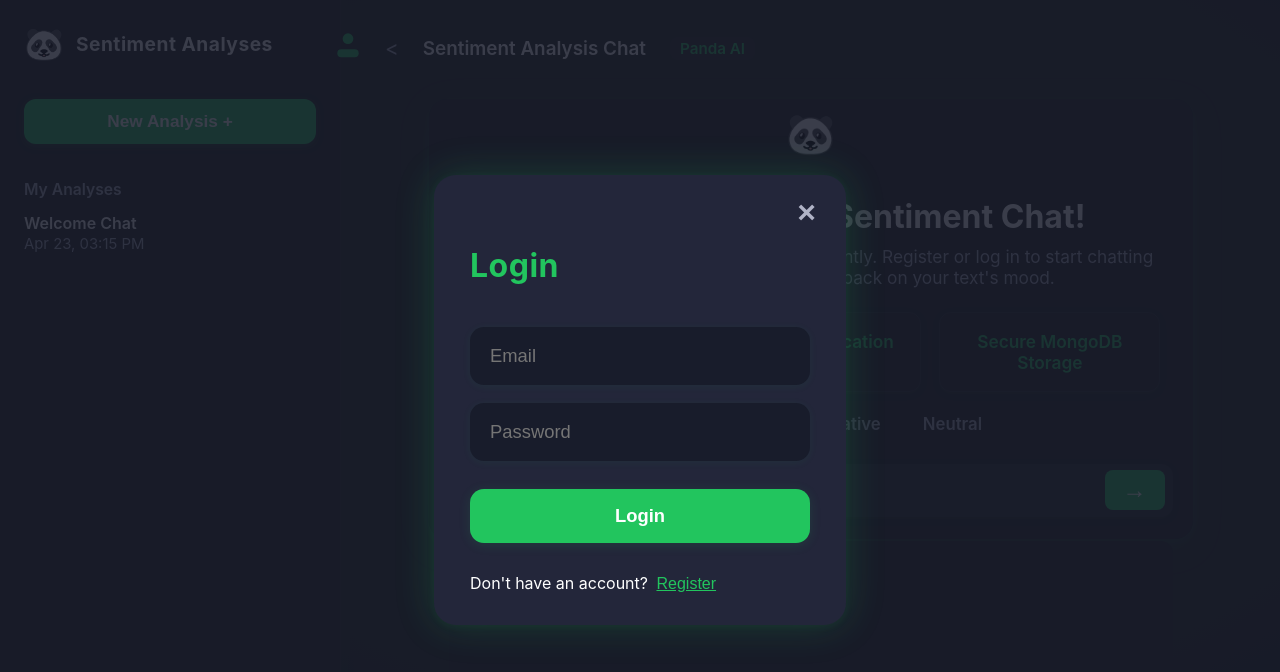
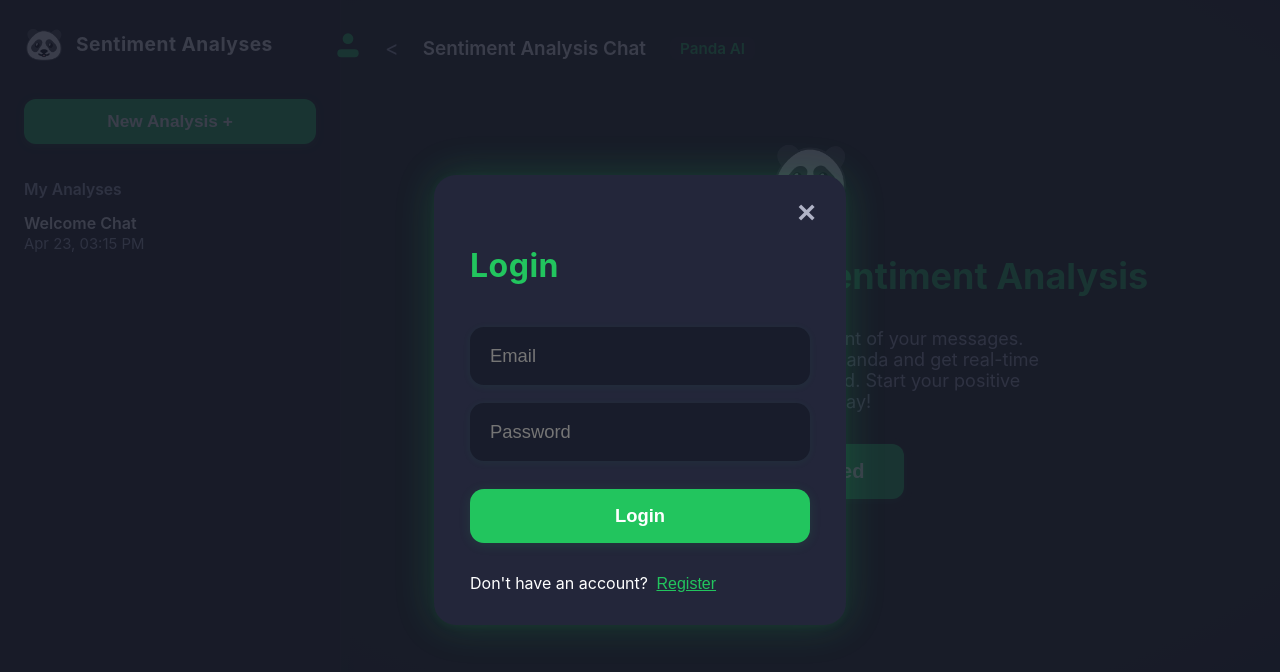
Before and after one commit to HarshavardhanKurtkoti/Panda-Chatbot, a React (Create React App) app in the folder sentiment-analysis-fronend/: page / in a window 1280 px wide. Shown: the top 672 px of the page. Built offline with nearby package versions, Linux system fonts and the light colour scheme.

Commit message:
modified:   sentiment-analysis-backend/main.py 	modified:   sentiment-analysis-fronend/src/App.js

```diff
--- a/sentiment-analysis-fronend/src/App.js
+++ b/sentiment-analysis-fronend/src/App.js
@@ -1,5 +1,8 @@
 import React, { useState, useEffect, useRef } from 'react';
 import './App.css';
+
+// Backend base URL
+const BACKEND_URL = "http://127.0.0.1:5000";
 
 // Replace the avatar icon with a user icon SVG for login/signup
 const UserIcon = () => (
@@ -43,7 +46,6 @@ function App() {
   const [showProfile, setShowProfile] = useState(false);
   const [avatar, setAvatar] = useState(getRandomAvatar());
 
-  const [showServerCold, setShowServerCold] = useState(false);
   const [showLoadingAnim, setShowLoadingAnim] = useState(false);
 
   const [sidebarCollapsed, setSidebarCollapsed] = useState(false);
@@ -115,7 +117,7 @@ function App() {
     const fetchChats = async () => {
       if (user && user.token) {
         try {
-          const res = await fetch('https://panda-chatbot.onrender.com/chats', {
+          const res = await fetch(`${BACKEND_URL}/chats`, {
             headers: { Authorization: user.token },
           });
           const data = await res.json();
@@ -161,7 +163,7 @@ function App() {
   useEffect(() => {
     if (!user || !user.token) return;
     sessions.forEach(session => {
-      fetch('https://panda-chatbot.onrender.com/chats', {
+      fetch(`${BACKEND_URL}/chats`, {
         method: 'POST',
         headers: {
           'Content-Type': 'application/json',
@@ -184,11 +186,9 @@ function App() {
   const handleRegister = async (e) => {
     e.preventDefault();
     setAuthError('');
-    setShowServerCold(true);
     setShowLoadingAnim(true);
-    let coldTimeout = setTimeout(() => setShowServerCold(true), 2000);
     try {
-      const res = await fetch('https://panda-chatbot.onrender.com/register', {
+      const res = await fetch(`${BACKEND_URL}/register`, {
         method: 'POST',
         headers: { 'Content-Type': 'application/json' },
         body: JSON.stringify({
@@ -197,8 +197,6 @@ function App() {
           password: loginForm.password,
         }),
       });
-      clearTimeout(coldTimeout);
-      setShowServerCold(false);
       setShowLoadingAnim(false);
       const data = await res.json();
       if (!res.ok) throw new Error(data.error || 'Registration failed');
@@ -206,7 +204,6 @@ function App() {
       setLoginForm({ name: '', email: '', password: '' });
       setAuthError('Registration successful! Please log in.');
     } catch (err) {
-      setShowServerCold(false);
       setShowLoadingAnim(false);
       setAuthError(err.message);
     }
@@ -219,11 +216,9 @@ function App() {
   const handleLogin = async (e) => {
     e.preventDefault();
     setAuthError('');
-    setShowServerCold(true);
     setShowLoadingAnim(true);
-    let coldTimeout = setTimeout(() => setShowServerCold(true), 2000);
     try {
-      const res = await fetch('https://panda-chatbot.onrender.com/login', {
+      const res = await fetch(`${BACKEND_URL}/login`, {
         method: 'POST',
         headers: { 'Content-Type': 'application/json' },
         body: JSON.stringify({
@@ -231,8 +226,6 @@ function App() {
           password: loginForm.password,
         }),
       });
-      clearTimeout(coldTimeout);
-      setShowServerCold(false);
       setShowLoadingAnim(false);
       const data = await res.json();
       if (!res.ok) throw new Error(data.error || 'Login failed');
@@ -243,7 +236,6 @@ function App() {
       setLoginForm({ name: '', email: '', password: '' });
       setAuthError('');
     } catch (err) {
-      setShowServerCold(false);
       setShowLoadingAnim(false);
       setAuthError(err.message);
     }
@@ -251,7 +243,7 @@ function App() {
 
   const handleLogout = async () => {
     if (user && user.token) {
-      await fetch('https://panda-chatbot.onrender.com/logout', {
+      await fetch(`${BACKEND_URL}/logout`, {
         method: 'POST',
         headers: { Authorization: user.token },
       });
@@ -300,7 +292,7 @@ function App() {
       return s;
     }));
     try {
-      const res = await fetch('https://panda-chatbot.onrender.com/analyze-sentiment', {
+      const res = await fetch(`${BACKEND_URL}/analyze-sentiment`, {
         method: 'POST',
         headers: {
           'Content-Type': 'application/json',
@@ -338,7 +330,7 @@ function App() {
     setSessions(sessions => sessions.filter(s => s.id !== id));
     // Remove from backend
     if (user && user.token) {
-      fetch('https://panda-chatbot.onrender.com/chats', {
+      fetch(`${BACKEND_URL}/chats`, {
         method: 'POST',
         headers: {
           'Content-Type': 'application/json',
@@ -375,6 +367,8 @@ function App() {
       };
     }
   }, [sidebarCollapsed]);
+
+  const [showDefaultHome, setShowDefaultHome] = useState(true); // Show default home page on first load
 
   return (
     <div className="gpt-app-bg">
@@ -459,6 +453,37 @@ function App() {
             <span className="gpt-main-title">Sentiment Analysis Chat</span>
             <span className="gpt-main-model">Panda AI</span>
           </div>
+          {/* Default Home Page */}
+          {showDefaultHome ? (
+            <div style={{
+              display: 'flex', flexDirection: 'column', alignItems: 'center', justifyContent: 'center', height: '60vh', width: '100%'
+            }}>
+              <div style={{ fontSize: 64, marginBottom: 16 }}>🐼</div>
+              <h1 style={{ fontSize: 36, marginBottom: 12, color: '#22c55e' }}>Welcome to Panda Sentiment Analysis</h1>
+              <p style={{ fontSize: 18, color: '#b0b3c6', maxWidth: 480, textAlign: 'center', marginBottom: 32 }}>
+                Instantly analyze the sentiment of your messages. Register or log in to chat with Panda and get real-time feedback on your text's mood. Start your positive journey today!
+              </p>
+              <button
+                style={{
+                  background: '#22c55e',
+                  color: '#fff',
+                  border: 'none',
+                  borderRadius: 12,
+                  padding: '16px 40px',
+                  fontSize: 20,
+                  fontWeight: 700,
+                  cursor: 'pointer',
+                  boxShadow: '0 2px 8px #22c55e33',
+                  marginBottom: 12
+                }}
+                onClick={() => setShowDefaultHome(false)}
+              >
+                Get Started
+              </button>
+            </div>
+          ) : (
+            <>
+              {/* Only show the chat and welcome panel logic, no activeTab checks */}
               {hasStarted ? (
                 <div className="whatsapp-chat-log">
                   <div ref={chatWindowRef} className="whatsapp-chat-window">
@@ -562,6 +587,8 @@ function App() {
                     )}
                   </div>
                 </div>
+              )}
+            </>
           )}
         </main>
       </div>
```
Also changed, not shown: 1 other file (tests, documents, lock files or other folders). Lines whose indentation alone changed are shown as unchanged.
